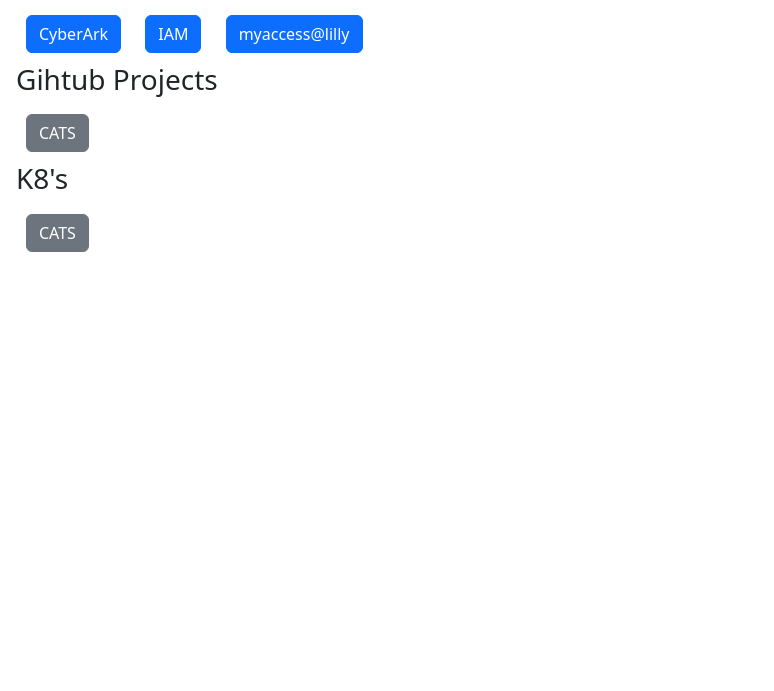
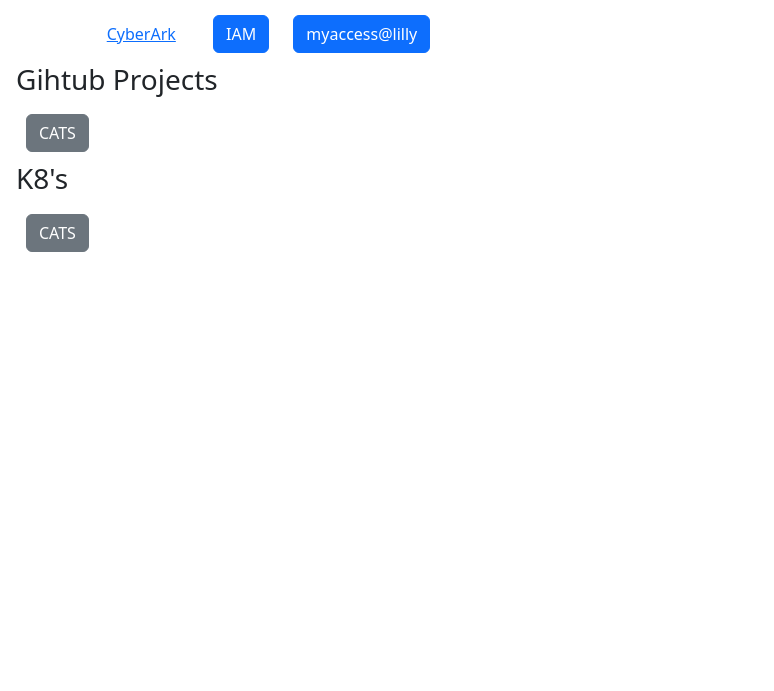
Before and after one commit to Vignesh-Kathirkamar/LillyLinks, a plain HTML site: page index.html in a window 1280 px wide. Shown: the part 109-800 px from the top of the page, without its empty margins (0-774 px from the left). Drawn offline with nearby package versions, Linux system fonts and the light colour scheme.

Commit message:
edited cyberark link

```diff
--- a/index.html
+++ b/index.html
@@ -10,7 +10,8 @@
 
         <center><h1>Lilly Links</h1></center>
         <h3> Generic Links </h3>
-        <a href="https://login.microsoftonline.com/18a59a81-eea8-4c30-948a-d8824cdc2580/saml2?SAMLRequest=fZJPb9swDMW%2FiqG7%2FFdeHSEOkDUYFqDbjCTrYZeBlelWgCx5opys3362s2LtYQV0eiD5fo%2FUmqA3g9yO4cke8NeIFKL9rmY%2F87JU6Qpa%2FiBEwcVNXnBAkXJRZqsCb1QloGPRPXrSztYsj1MW7YlG3FsKYMMkpbng6fSKU5bKYiWzNM4%2FZD9YtJtctIWwdD6FMJBMEuMetY17rbwj1wVnjbYYK9cnWQXlCqqMI0LFhSpSvhIV8LaqcqFalZdVmsw5chZ9cl7hkqZmwY84QzVApM9Ysw4MTUrjXXDKmY%2Fatto%2B1mz0VjogTdJCjySDksftlzs5hZIP1yKSn0%2BnhjffjicWbYnQz%2FS3ztLYoz%2BiP2uF3w93%2F%2FIM5wvERhvzvISYIS7Ot%2FcwmpDARLggJyz63RtLcrnD%2ByjDX262Wc%2FVclm3f9X%2Ffju8ULPNG5jmsFsnrwZepw%2Fy6zRhv2uc0ep53msP4f8GWZwtim55t5TK0dKASnca22ljxrjLrUcI%2BHKXZHN1ffv5Nn8A&SigAlg=http%3A%2F%2Fwww.w3.org%2F2001%2F04%2Fxmldsig-more%23rsa-sha256&Signature=K7Kb%2BTq3bqPTip28bIQnYvjiMbuOIXYZReQm5TZhc0ACAb2CpYdBOpLKn%2Fw7y07bFjEM8UC8HYxzP0bzO%2BOWAIktYRR3FUAyvjEnT4I31RqxFGtXDAsvx9B%2B5Mi6cvVjmmOy2vA93HJniCuaetGN5cLWvxQ3ekb5WCLdW52UD6yAvSiKzOJR%2BjguG%2FT0XSfpmktWTs5O%2BhYUJvMIdcQdZxJRovLfNtkEP1Zi%2F20Fl51Xela8bEQqCFHRCA3FKzqMBUiunA67CUAKmgHRaJYZ4sxdnij1udqdUynwm%2B8TpFwqnHK94uPDAT55heRsN%2BPG3y6n%2FslJ%2Bd7WWMFR4ZzhRQ%3D%3D" class="btn btn-primary" role="button" aria-pressed="true" target=”_blank” >CyberArk</a>
+        <a href="https://pvwa.lilly.com" class="badge badge-primary">Primary</a>
+        <a href="https://pvwa.lilly.com/PasswordVault/default.aspx" class="btn btn-link" role="button" aria-pressed="true" target=”_blank” >CyberArk</a>
         <a href="https://idmportal.rf.lilly.com/IdentityManagement/default.aspx" class="btn btn-primary" role="button" aria-pressed="true" target=”_blank” >IAM</a>
         <a href="https://myaccess.lilly.com/identityiq/home.jsf" class="btn btn-primary" role="button" aria-pressed="true" target=”_blank” >myaccess@lilly</a>
         <!-- <a class="btn btn-seconday" href="https://pvwa.lilly.com">CyberArk</a> -->
```
